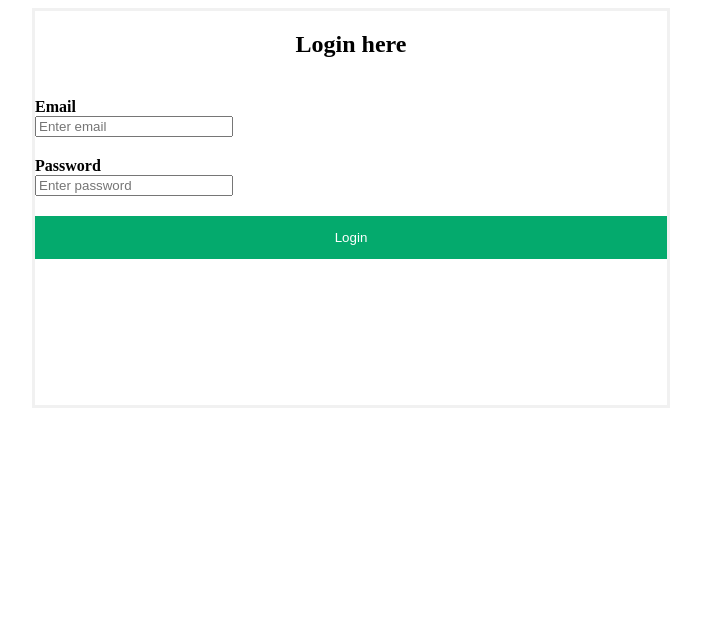
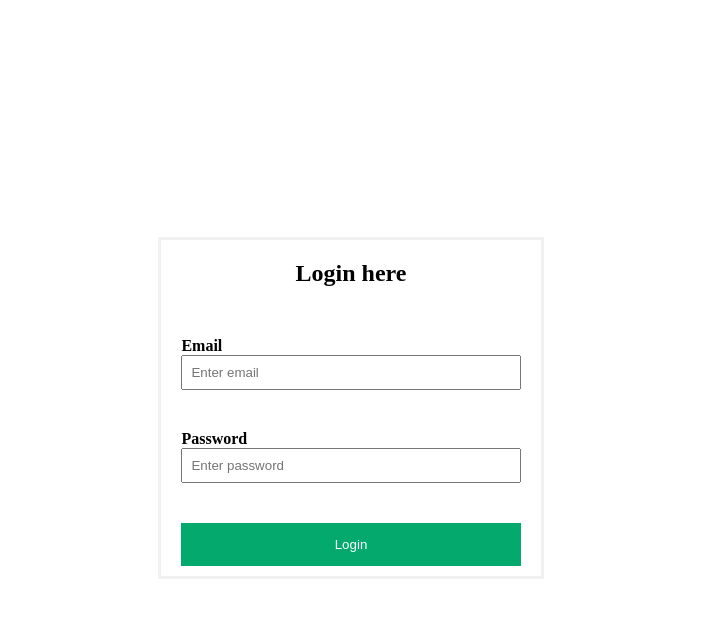
Before and after one commit to sukrutdekhane/Task-List, a React (Create React App) app: page / in a window 1280 px wide. Shown: the top 618 px of the page, without its empty margins (289-990 px from the left). Built offline with nearby package versions, Linux system fonts and the light colour scheme.

Commit message:
completely styled login page and table page using flex

```diff
--- a/public/styles.css
+++ b/public/styles.css
@@ -49,6 +49,7 @@ button {
   display: flex;
   justify-content: center;
   width: 100%;
+  height: 100vh;
 }
 
 .filter_button{
@@ -73,20 +74,23 @@ button {
 }
 
 input{
-  width: 30%;
+  padding: 8px;
+  width: 100%;
+ box-sizing: border-box;
 }
 
 .container{
   display: flex;
   width: 100%;
   justify-content: center;
-  height: 50vh;
+  height: 100vh;
+  align-items: center;
 }
 
 .loginPage{
   display: flex;
   flex-direction: column;
-  width: 50%;
+  width: 30%;
   gap: 20px;
 }
 
@@ -97,9 +101,38 @@ form{
 .emailContainer{
   display: flex;
   flex-direction: column;
+  padding:10px 20px;
 }
 
 .passwordContainer{
   display: flex;
   flex-direction: column;
+  padding:10px 20px;
 }
+
+.taskBox{
+  display: flex;
+  flex-grow: 2;
+}
+
+.dateBox{
+  display: flex;
+  flex-grow: 1;
+}
+
+.searchBox{
+  display: flex;
+  justify-content: flex-end;
+  flex-basis: 30%;
+}
+
+.searchFilterbutton{
+  display: flex;
+  gap: 10px;
+}
+
+.loginButtoncontainer{
+  display: flex;
+  flex-direction: column;
+  padding:10px 20px;
+}
--- a/src/Components/Input.jsx
+++ b/src/Components/Input.jsx
@@ -1,4 +1,5 @@
 function Input(props) {
+  console.log(props);
   return (
     <>
       {props.label ? (
--- a/src/Components/LoginForm/LoginForm.jsx
+++ b/src/Components/LoginForm/LoginForm.jsx
@@ -33,7 +33,9 @@ function LoginForm() {
             required
           />
         </div>
-        <button type="submit">Login</button>
+        <div className="loginButtoncontainer">
+          <button type="submit">Login</button>
+        </div>
       </form>
     </div>
   );
--- a/src/Components/Table/SearchBox.jsx
+++ b/src/Components/Table/SearchBox.jsx
@@ -17,12 +17,15 @@ function SearchBox(props) {
   }
   return (
     <div className="search_box">
+      <div className="searchBox">
         <Input
           onChange={catchInput}
           type="text"
           placeholder="search"
           value={inputText}
         />
+      </div>
+      <div className="searchFilterbutton">
         <button onClick={searchText} className="search_button">
           search
         </button>
@@ -30,6 +33,7 @@ function SearchBox(props) {
           Clear filter
         </button>
       </div>
+    </div>
   );
 }
 
--- a/src/Components/Table/TaskInput.jsx
+++ b/src/Components/Table/TaskInput.jsx
@@ -25,6 +25,7 @@ function TaskInput(props) {
   return (
     <>
       <div className="inputBox">
+        <div className="taskBox">
           <Input
             placeholder="Task"
             onChange={OnTaskLabelChange}
@@ -33,6 +34,8 @@ function TaskInput(props) {
             value={taskLabel}
             autoComplete="off"
           />
+        </div>
+        <div className="dateBox">
           <Input
             placeholder="Date"
             onChange={OnDateChange}
@@ -41,6 +44,7 @@ function TaskInput(props) {
             value={dueDate}
             autoComplete="off"
           />
+        </div>
         <button onClick={submitData} className="add_button">
           Add
         </button>
```
Lines whose indentation alone changed are shown as unchanged.
